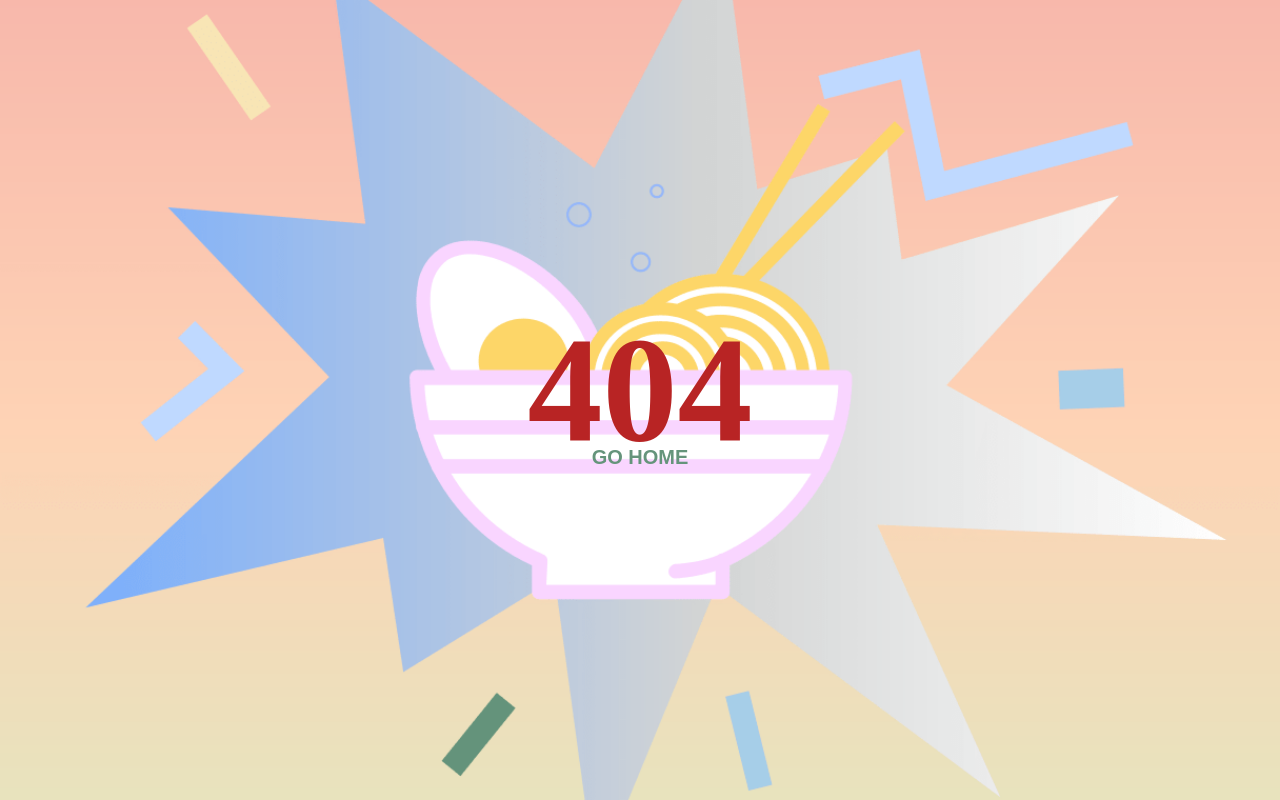
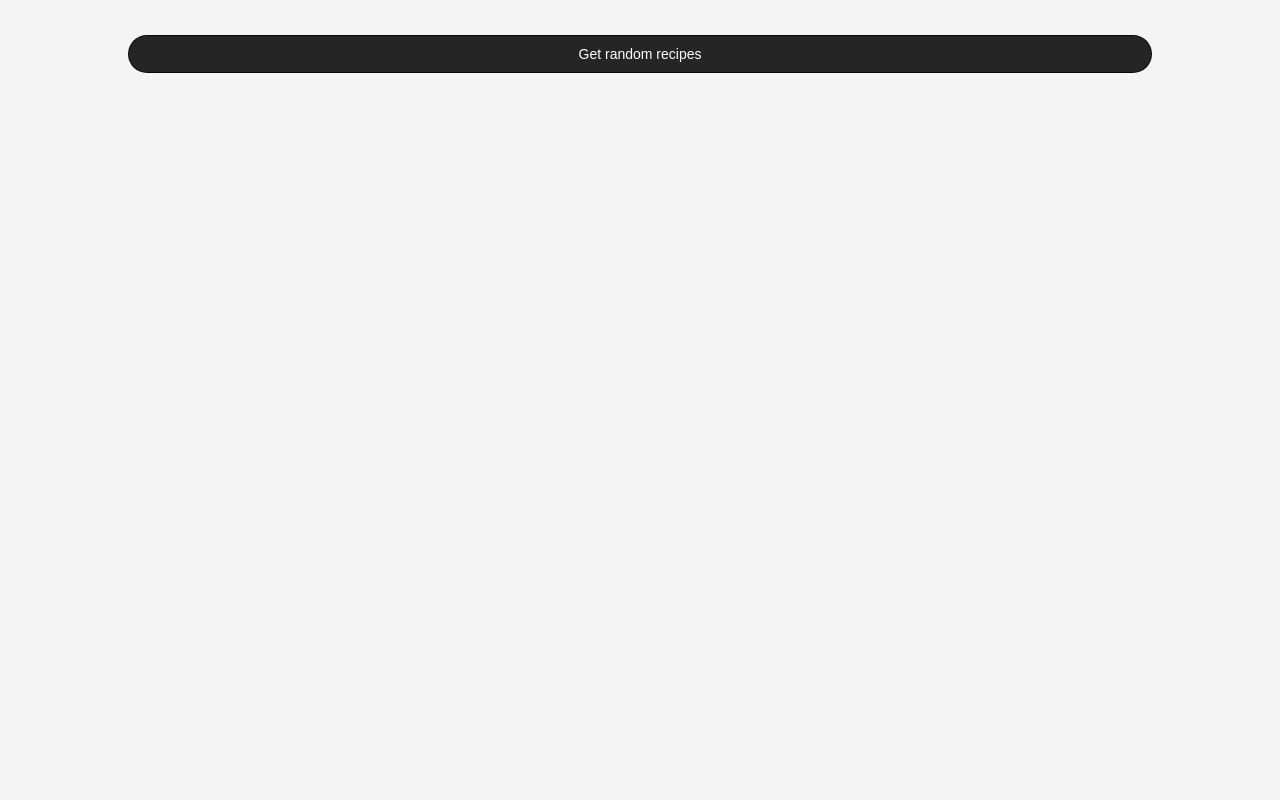
Before and after one commit to iridescenz/recipe-search, a React (Create React App) app: page /random in a window 1280 px wide. Built offline with nearby package versions, Linux system fonts and the light colour scheme.

Commit message:
random recipe draft

```diff
--- a/src/App.js
+++ b/src/App.js
@@ -5,12 +5,14 @@ import { LowcarbRecipes } from './components/LowcarbRecipes';
 import { NutritionFacts } from './components/NutritionFacts';
 import {RecipeSearchComponent} from './components/RecipeSearchComponent';
 import ErrorCase from './components/ErrorCase';
+import GetRandomRecipes from './components/GetRandomRecipes'
 
 
 const App = () => {
   return (
     <BrowserRouter>
       <Switch>
+        <Route path='/random' exact component={GetRandomRecipes} />
         <Route path='/' exact component={Home} />
         <Route path='/low-carb-recipes' exact component={LowcarbRecipes} />
         <Route path='/nutrition-facts' exact component={NutritionFacts} />
--- /dev/null
+++ b/src/components/GetRandomRecipes.js
@@ -0,0 +1,32 @@
+import React, { useState } from "react";
+import axios from "axios"
+import Card from './Card'
+
+  function GetRandomRecipes(){
+    const [randomData, setRandomData] = useState('');
+    const getResults =  (e) => {
+      e.preventDefault();
+      const apiKey = `1a9c47442e0b4afb8a9feb3c51a49e09`
+      axios.get(`https://api.spoonacular.com/recipes/random?&apiKey=${apiKey}&number=100`)
+      .then(res => setRandomData(res.data))
+      .catch(er => console.log(er))
+    }
+
+
+    console.log(randomData)
+  let elem =
+    randomData &&
+    randomData.recipes.map((el) => (
+      <Card key={el.id} id={el.id} title={el.title} image={el.image} />
+    ));
+
+    return (
+        <>
+        <form className="form" onSubmit={getResults}>
+            <button className="button" type="submit" onClick={() => setRandomData}>Get random recipes</button>
+        </form>
+    <div className='card-container'>{elem}</div>
+        </>
+    )
+}
+export default GetRandomRecipes
```
Also changed, not shown: src/components/NutritionCard.js (+3 -10 lines).
